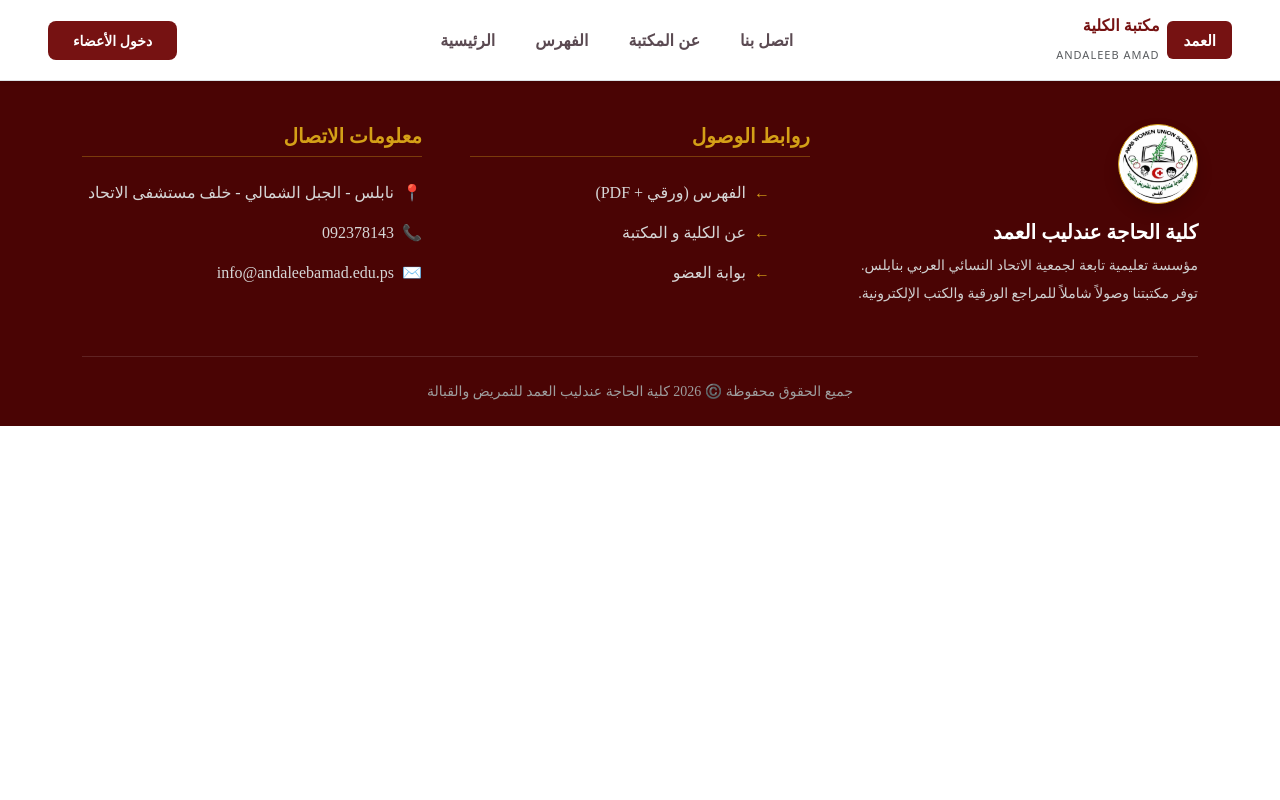
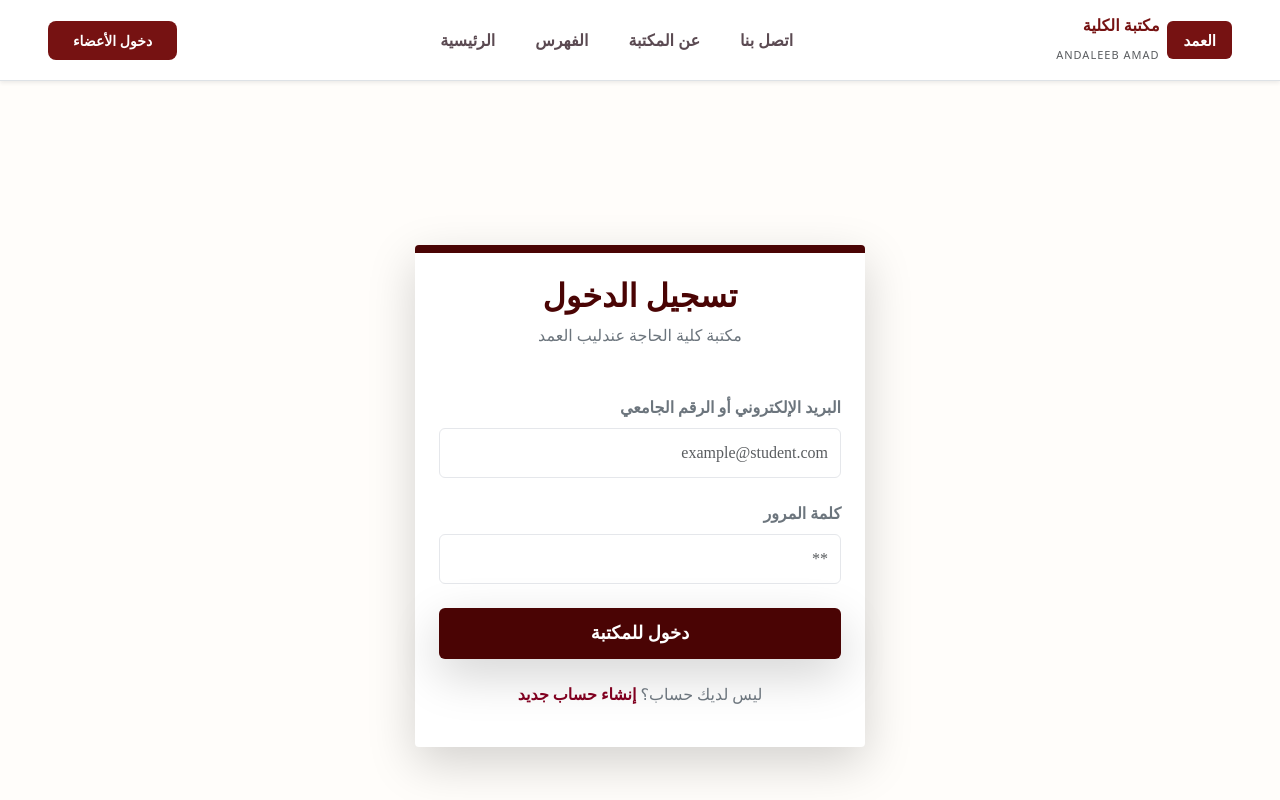
Before and after one commit to yasmeen1-balaty/Library-SW-Project, a React (Vite) app: page /login in a window 1280 px wide. Shown: the top 800 px of the page. Built offline with nearby package versions, Linux system fonts and the light colour scheme.

Commit message:
Add Login Page

```diff
--- a/src/App.jsx
+++ b/src/App.jsx
@@ -6,6 +6,7 @@
 import Footer from "./components/Footer";
 import ScrollToTop from "./components/ScrollToTop";
 import BookDetails from "./pages/Bookdetails";
+import Login from "./pages/login";
 function App() {
   return (
     <BrowserRouter>
@@ -16,6 +17,7 @@
         <Route path="/" element={<Home />} />
         <Route path="/catalog" element={<Catalog />} />
         <Route path="/book/:id" element={<BookDetails />} />
+        <Route path="/login" element={<Login />} />
       </Routes>
       <Footer />
     </BrowserRouter>
--- a/src/pages/login.jsx
+++ b/src/pages/login.jsx
@@ -0,0 +1,132 @@
+import React, { useState } from 'react';
+import { useNavigate, Link } from 'react-router-dom';
+
+export default function Login() {
+  const navigate = useNavigate();
+  const [email, setEmail] = useState('');
+
+  const handleLogin = (e) => {
+    e.preventDefault();
+
+    // محاكاة تسجيل دخول: إذا الإيميل يحتوي على "admin" يدخل كأمين مكتبة
+    const role = email.includes('admin') ? 'librarian' : 'student';
+
+    localStorage.setItem('userRole', role);
+    localStorage.setItem('isLoggedIn', 'true');
+
+    alert(
+      `مرحباً بك! تم تسجيل الدخول بصلاحية: ${
+        role === 'librarian' ? 'أمين مكتبة' : 'طالب'
+      }`
+    );
+
+    navigate('/');
+    window.location.reload(); // لتحديث الهيدر وإظهار الصلاحيات الجديدة
+  };
+
+  return (
+    <div
+      className="min-vh-100 d-flex align-items-center justify-content-center pt-5 px-3"
+      style={{
+        backgroundColor: '#fffdfa',
+        fontFamily: 'serif',
+      }}
+    >
+      <div
+        className="w-100 bg-white shadow-lg p-4"
+        style={{
+          maxWidth: '450px',
+          borderTop: '8px solid #4A0404',
+          borderRadius: '4px',
+        }}
+      >
+        <div className="text-center mb-5">
+          <h2
+            className="fw-bold"
+            style={{
+              fontSize: '32px',
+              color: '#4A0404',
+            }}
+          >
+            تسجيل الدخول
+          </h2>
+
+          <p className="text-secondary mt-2">
+            مكتبة كلية الحاجة عندليب العمد
+          </p>
+        </div>
+
+        <form onSubmit={handleLogin} className="text-end">
+          <div className="mb-4">
+            <label className="form-label fw-bold text-secondary">
+              البريد الإلكتروني أو الرقم الجامعي
+            </label>
+
+            <input
+              type="email"
+              required
+              value={email}
+              onChange={(e) => setEmail(e.target.value)}
+              className="form-control text-end"
+              placeholder="example@student.com"
+              style={{
+                padding: '12px',
+                borderColor: '#e5e7eb',
+                boxShadow: 'none',
+              }}
+            />
+          </div>
+
+          <div className="mb-4">
+            <label className="form-label fw-bold text-secondary">
+              كلمة المرور
+            </label>
+
+            <input
+              type="password"
+              required
+              className="form-control text-end"
+              placeholder="**"
+              style={{
+                padding: '12px',
+                borderColor: '#e5e7eb',
+                boxShadow: 'none',
+              }}
+            />
+          </div>
+
+          <button
+            type="submit"
+            className="btn w-100 text-white fw-bold shadow-lg"
+            style={{
+              padding: '12px',
+              fontSize: '18px',
+              backgroundColor: '#4A0404',
+              border: 'none',
+              transition: '0.3s',
+            }}
+            onMouseOver={(e) =>
+              (e.target.style.backgroundColor = '#ca8a04')
+            }
+            onMouseOut={(e) =>
+              (e.target.style.backgroundColor = '#4A0404')
+            }
+          >
+            دخول للمكتبة
+          </button>
+        </form>
+
+        <p className="text-center mt-4 text-secondary">
+          ليس لديك حساب؟{' '}
+          <Link
+            to="/register"
+            className="fw-bold text-decoration-none"
+            style={{ color: '#800020' }}
+          >
+            إنشاء حساب جديد
+          </Link>
+        </p>
+      </div>
+    </div>
+  );
+}
```
